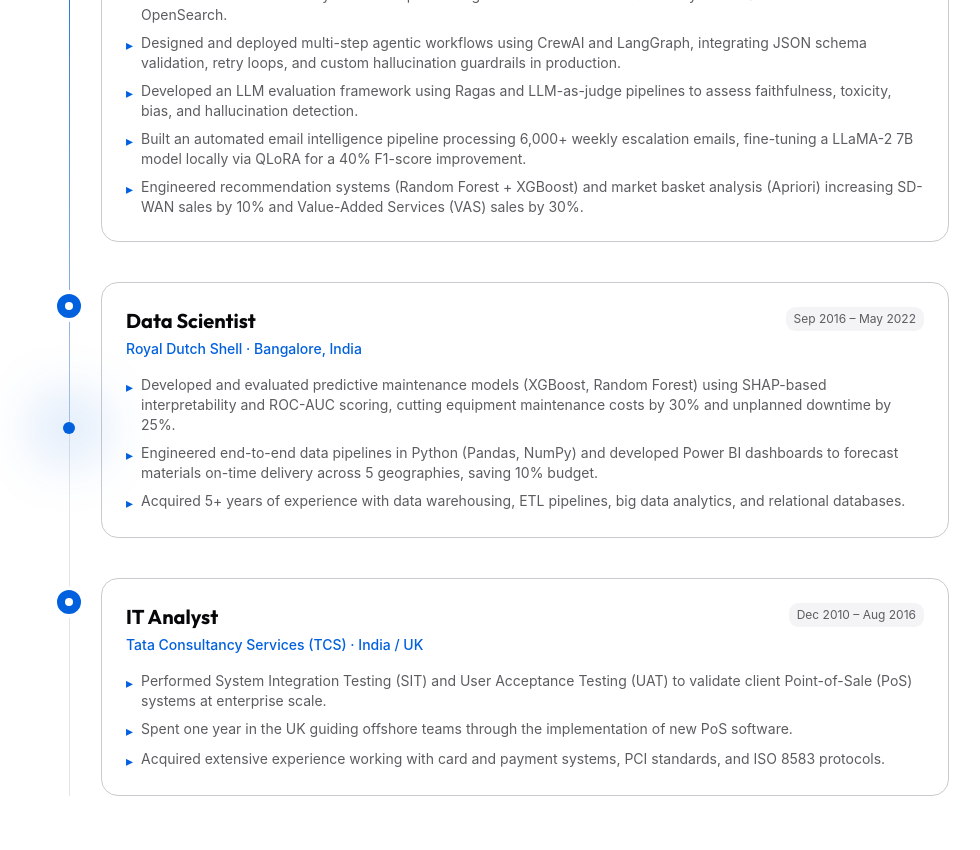
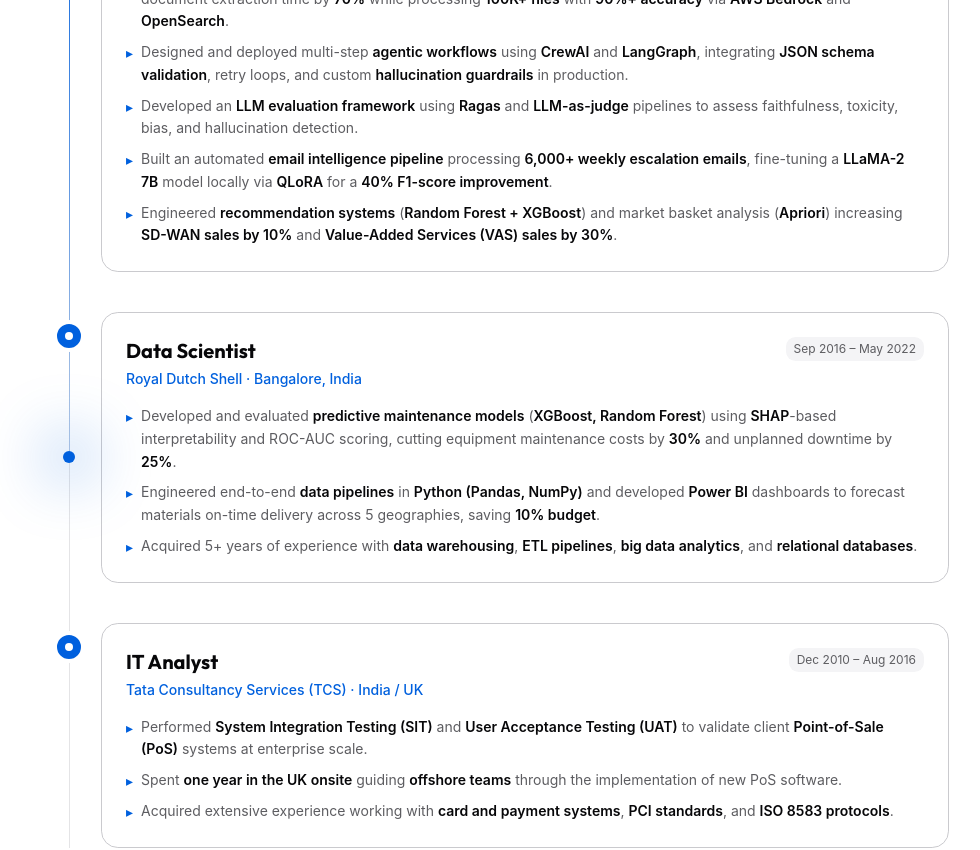
Before and after one commit to hargurjeet/portfolio, a Next.js app: page / in a window 1280 px wide. Shown: the part 2820-3670 px from the top of the page, without its empty margins (139-1119 px from the left). Built offline with nearby package versions, Linux system fonts and the light colour scheme.

Commit message:
Bold important keywords in UI Work Experience highlights

```diff
--- a/components/Experience.tsx
+++ b/components/Experience.tsx
@@ -2,6 +2,15 @@
 
 import { useRef } from "react";
 import { motion, useInView, useScroll, useTransform } from "framer-motion";
+
+function parseBold(text: string) {
+  const parts = text.split(/\*\*(.*?)\*\*/g);
+  return parts.map((part, i) =>
+    i % 2 === 1
+      ? <strong key={i} className="text-foreground font-semibold">{part}</strong>
+      : part
+  );
+}
 
 const experiences = [
   {
@@ -10,11 +19,11 @@ const experiences = [
     period: "May 2022 – Present",
     location: "Bangalore, India",
     highlights: [
-      "Architected and led delivery of an enterprise-grade conversational AI system (LLMs + RAG), reducing manual document extraction time by 70% while processing 100K+ files with 90%+ accuracy via AWS Bedrock and OpenSearch.",
-      "Designed and deployed multi-step agentic workflows using CrewAI and LangGraph, integrating JSON schema validation, retry loops, and custom hallucination guardrails in production.",
-      "Developed an LLM evaluation framework using Ragas and LLM-as-judge pipelines to assess faithfulness, toxicity, bias, and hallucination detection.",
-      "Built an automated email intelligence pipeline processing 6,000+ weekly escalation emails, fine-tuning a LLaMA-2 7B model locally via QLoRA for a 40% F1-score improvement.",
-      "Engineered recommendation systems (Random Forest + XGBoost) and market basket analysis (Apriori) increasing SD-WAN sales by 10% and Value-Added Services (VAS) sales by 30%.",
+      "Architected and led delivery of an enterprise-grade **conversational AI system (LLMs + RAG)**, reducing manual document extraction time by **70%** while processing **100K+ files** with **90%+ accuracy** via **AWS Bedrock** and **OpenSearch**.",
+      "Designed and deployed multi-step **agentic workflows** using **CrewAI** and **LangGraph**, integrating **JSON schema validation**, retry loops, and custom **hallucination guardrails** in production.",
+      "Developed an **LLM evaluation framework** using **Ragas** and **LLM-as-judge** pipelines to assess faithfulness, toxicity, bias, and hallucination detection.",
+      "Built an automated **email intelligence pipeline** processing **6,000+ weekly escalation emails**, fine-tuning a **LLaMA-2 7B** model locally via **QLoRA** for a **40% F1-score improvement**.",
+      "Engineered **recommendation systems** (**Random Forest + XGBoost**) and market basket analysis (**Apriori**) increasing **SD-WAN sales by 10%** and **Value-Added Services (VAS) sales by 30%**.",
     ],
   },
   {
@@ -23,9 +32,9 @@ const experiences = [
     period: "Sep 2016 – May 2022",
     location: "Bangalore, India",
     highlights: [
-      "Developed and evaluated predictive maintenance models (XGBoost, Random Forest) using SHAP-based interpretability and ROC-AUC scoring, cutting equipment maintenance costs by 30% and unplanned downtime by 25%.",
-      "Engineered end-to-end data pipelines in Python (Pandas, NumPy) and developed Power BI dashboards to forecast materials on-time delivery across 5 geographies, saving 10% budget.",
-      "Acquired 5+ years of experience with data warehousing, ETL pipelines, big data analytics, and relational databases.",
+      "Developed and evaluated **predictive maintenance models** (**XGBoost, Random Forest**) using **SHAP**-based interpretability and ROC-AUC scoring, cutting equipment maintenance costs by **30%** and unplanned downtime by **25%**.",
+      "Engineered end-to-end **data pipelines** in **Python (Pandas, NumPy)** and developed **Power BI** dashboards to forecast materials on-time delivery across 5 geographies, saving **10% budget**.",
+      "Acquired 5+ years of experience with **data warehousing**, **ETL pipelines**, **big data analytics**, and **relational databases**.",
     ],
   },
   {
@@ -34,9 +43,9 @@ const experiences = [
     period: "Dec 2010 – Aug 2016",
     location: "India / UK",
     highlights: [
-      "Performed System Integration Testing (SIT) and User Acceptance Testing (UAT) to validate client Point-of-Sale (PoS) systems at enterprise scale.",
-      "Spent one year in the UK guiding offshore teams through the implementation of new PoS software.",
-      "Acquired extensive experience working with card and payment systems, PCI standards, and ISO 8583 protocols.",
+      "Performed **System Integration Testing (SIT)** and **User Acceptance Testing (UAT)** to validate client **Point-of-Sale (PoS)** systems at enterprise scale.",
+      "Spent **one year in the UK onsite** guiding **offshore teams** through the implementation of new PoS software.",
+      "Acquired extensive experience working with **card and payment systems**, **PCI standards**, and **ISO 8583 protocols**.",
     ],
   },
 ];
@@ -128,7 +137,7 @@ export default function Experience() {
                     {exp.highlights.map((h) => (
                       <li key={h} className="text-muted-foreground text-sm flex gap-2">
                         <span className="text-primary mt-0.5 flex-shrink-0">▸</span>
-                        {h}
+                        <span className="leading-relaxed">{parseBold(h)}</span>
                       </li>
                     ))}
                   </ul>
```
